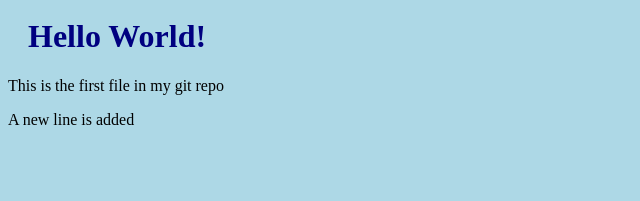
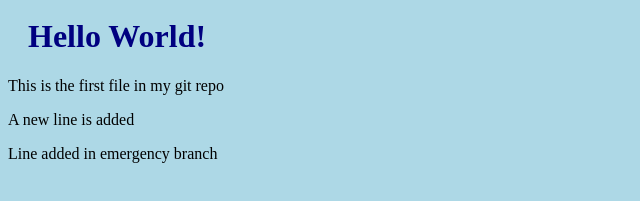
Before and after one commit to adhakshn/adhakshn.githib.io, a plain HTML site: page index.html in a window 1280 px wide. Shown: the part 29-230 px from the top of the page, without its empty margins (0-640 px from the left). Drawn offline with Linux system fonts and the light colour scheme.

Commit message:
Added new line in emergency

```diff
--- a/index.html
+++ b/index.html
@@ -8,5 +8,6 @@
    <h1>Hello World!</h1>
    <p>This is the first file in my git repo</p>
    <p>A new line is added</p>
+   <p>Line added in emergency branch</p>
 </body>
 </html>
```
